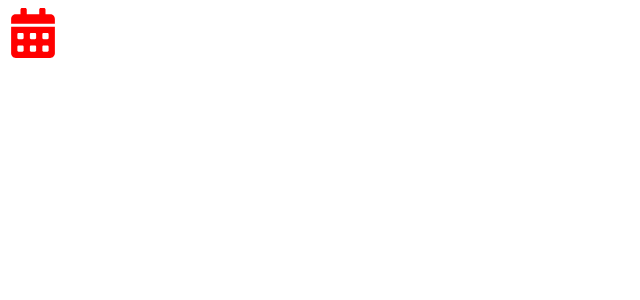
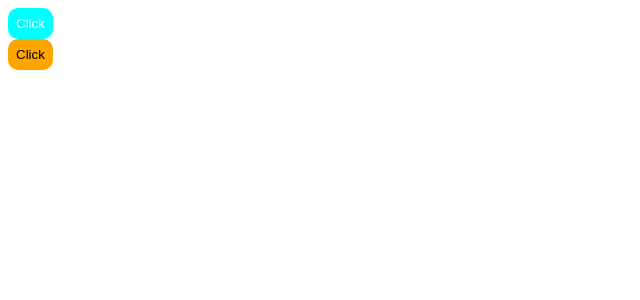
Before and after one commit to Mrufaihi/Mosh-React-Beginner, a React (Vite) app: page / in a window 1280 px wide. Shown: the top 300 px of the page, without its empty margins (0-640 px from the left). Built offline with nearby package versions, Linux system fonts and the light colour scheme.

Commit message:
Exercise#1 Css Modules

```diff
--- a/src/App.css
+++ b/src/App.css
@@ -1,3 +1,3 @@
-.list-group {
+.btn-primary {
   background-color: red;
 }
--- a/src/App.tsx
+++ b/src/App.tsx
@@ -1,12 +1,18 @@
 //imports
 import { useState } from 'react';
 import './App.css';
-import { FaCalendarAlt } from 'react-icons/fa';
+import Button from './components/Button';
 
 function App() {
   return (
     <>
-      <FaCalendarAlt color="red" size={50} />
+      <Button color="primary" onHandleClick={() => {}}>
+        Click
+      </Button>
+
+      <Button color="secondary" onHandleClick={() => {}}>
+        Click
+      </Button>
     </>
   );
 }
--- /dev/null
+++ b/src/components/Button/Button.module.css
@@ -0,0 +1,19 @@
+.btn {
+  border: 0;
+  padding: 0.5rem;
+  border-radius: 10px;
+}
+
+.btn-primary {
+  background-color: aqua;
+  color: white;
+}
+.btn-primary:hover {
+  cursor: pointer;
+  background-color: hsl(180, 100%, 60%);
+}
+
+.btn-secondary {
+  background-color: orange;
+  color: black;
+}
--- a/src/components/Button.tsx
+++ b/src/components/Button/Button.tsx
@@ -1,14 +1,18 @@
 import { ReactNode } from 'react';
+import styles from './Button.module.css';
 
 interface Props {
   children: string;
-  color: 'primary' | 'info' | 'warning';
+  color: 'primary' | 'secondary';
   onHandleClick: () => void;
 }
 const Button = ({ color, children, onHandleClick }: Props) => {
   return (
     <div>
-      <button onClick={() => onHandleClick()} className={`btn btn-${color}`}>
+      <button
+        className={[styles.btn, styles['btn-' + color]].join(' ')}
+        onClick={() => onHandleClick()}
+      >
         {children}
       </button>
     </div>
--- /dev/null
+++ b/src/components/Button/index.ts
@@ -0,0 +1,3 @@
+import Button from './Button';
+
+export default Button;
```
